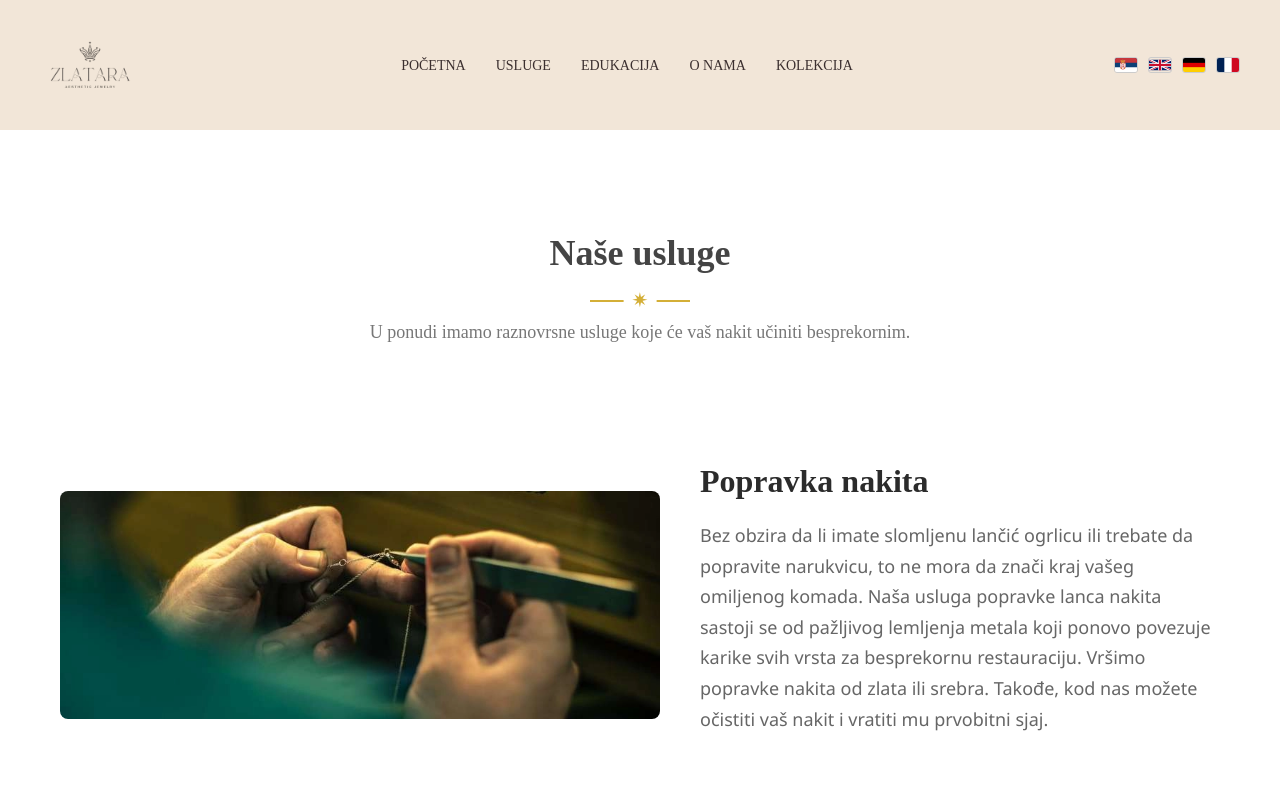
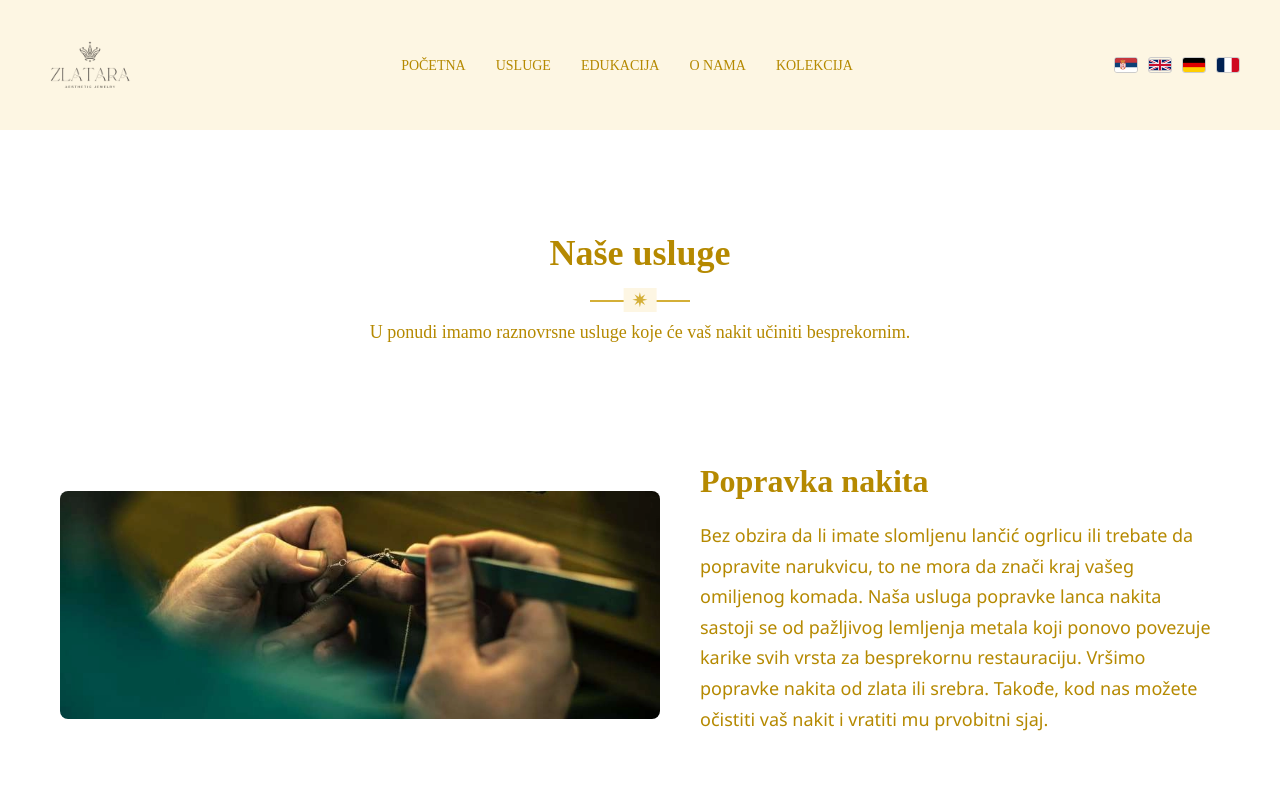
Before and after one commit to Upsiteful/Zlatara-M, a plain HTML site: page usluge.html in a window 1280 px wide. Shown: the top 800 px of the page. Drawn offline with Linux system fonts and the light colour scheme.

Commit message:
Update usluge.css

```diff
--- a/usluge.css
+++ b/usluge.css
@@ -13,9 +13,9 @@ html, body {
   display: flex;
   align-items: center;
   justify-content: space-between;
-  background-color: #f2e6d8;
+  background-color: #fdf6e3;
   padding: 15px 40px;
-  color: #d4af37; /* zlatna */
+  color: #b58900; /* zlatna */
   border-bottom: white 2px solid; /* tamnija braon nijansa */
 }
 
@@ -78,12 +78,12 @@ html, body {
 
 .service-text {
   flex: 1;
-  color: #666;
+  color: #b58900;
 }
 
 .service-text h2 {
   font-size: 32px;
-  color: #2b2b2b;
+  color:#b58900;
   margin-bottom: 20px;
 }
 
@@ -99,7 +99,7 @@ html, body {
 .services-section p {
   font-size: 18px;
   line-height: 1.7;
-  color: #666;
+  color: #b58900;
   margin-bottom: 16px;
   font-weight: 300;
   font-family: 'Segoe UI', sans-serif; /* ili 'Poppins' ako koristiš taj font */
@@ -113,14 +113,14 @@ html, body {
 
 .section-heading h2 {
   font-size: 36px;
-  color: #444;
+  color: #b58900;
   font-weight: 600;
   margin-bottom: 10px;
 }
 
 .section-heading p {
   font-size: 18px;
-  color: #777;
+  color: #b58900;
   font-weight: 300;
   margin: 0 auto;
   max-width: 600px;
@@ -139,7 +139,7 @@ html, body {
   left: 50%;
   top: 50%;
   transform: translate(-50%, -50%);
-  background-color: #fff;
+  background-color:#fdf6e3;
   color: #d4af37;
   font-size: 20px;
   padding: 0 8px;
@@ -190,9 +190,9 @@ html {
   display: flex;
   align-items: center;
   justify-content: space-between;
-  background-color: #f2e6d8;
+  background-color: #fdf6e3;
   padding: 15px 40px;
-  color: #d4af37; /* zlatna */
+  color: #b58900; /* zlatna */
   position: relative;
   z-index: 100;
   min-height: 56px; /* fallback */
@@ -214,13 +214,13 @@ html {
 .brand-name {
   font-size: 16px;
   line-height: 1.2;
-  color: #3b2f2f;
+  color: #b58900;
 }
 
 .brand-name strong {
   font-size: 20px;
   letter-spacing: 1px;
-  color: #3b2f2f;
+  color: #b58900;
 }
 
 .brand-name .subtext {
@@ -330,7 +330,7 @@ html {
     flex-direction: column;
     gap: 12px;
     padding: 18px;
-    background: #f2e6d8;
+    background: #fdf6e3;
     border-radius: 12px;
     position: absolute;
     right: 12px;
@@ -417,7 +417,7 @@ html {
   display: flex;
   align-items: center;
   justify-content: space-between;
-  background-color: #f2e6d8;
+  background-color:#fdf6e3;
   padding: 15px 40px;
   color: #d4af37; /* zlatna */
 }
@@ -441,7 +441,7 @@ html {
 
 .navbar a {
   text-decoration: none;
-  color:  #3b2f2f; /* tamnija braon nijansa */
+  color:  #b58900; /* tamnija braon nijansa */
   font-weight: 500;
   font-size: 14px;
   transition: color 0.2s ease;
@@ -721,7 +721,7 @@ html {
   flex-direction: column;
   gap: 8px;
   padding: 10px 12px;
-  background: #f2e6d8; /* ili stavi istu boju koju koristi tvoj sajt za background */
+  background: #fdf6e3; /* ili stavi istu boju koju koristi tvoj sajt za background */
   border-radius: 12px;
   box-shadow: 0 12px 34px rgba(0,0,0,0.15);
   z-index: 9999;
@@ -791,7 +791,7 @@ html {
     top: 100%;
     left: 0;
     width: 100%;
-    background: #f2e6d8;
+    background: #fdf6e3;
     padding: 20px 0;
     flex-direction: column;
     align-items: center;
```
